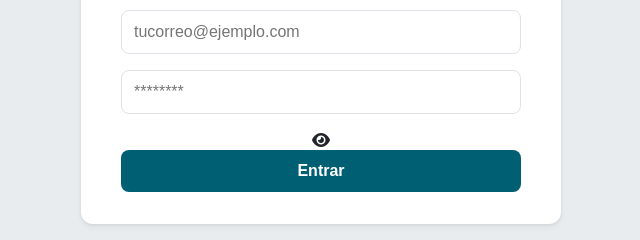
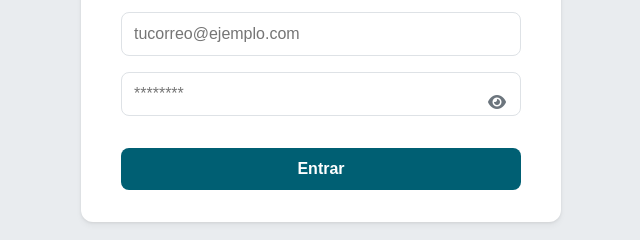
Before and after one commit to CCEPCAHER/ChecklistAR2025, a plain HTML site: page index.html in a window 1280 px wide. Shown: the part 351-591 px from the top of the page, 319-959 px from the left. Drawn offline with Linux system fonts and the light colour scheme; no server answers.

Commit message:
Actualizar styles.css

```diff
--- a/styles.css
+++ b/styles.css
@@ -45,6 +45,41 @@ body {
 #login-form button { width: 100%; padding: 0.75rem; font-size: 1em; font-weight: 600; color: white; background-color: var(--viernes-primary); border: none; border-radius: 8px; cursor: pointer; transition: background-color 0.2s; }
 #login-form button:hover { background-color: #004c5c; }
 #login-error { color: #dc3545; margin-top: 1rem; font-size: 0.9em; }
+
+/* Nuevo contenedor para el campo de contraseña */
+.password-wrapper {
+  position: relative;
+  width: 100%;
+  margin-bottom: 1rem; /* Mantenemos el margen que tenía el input */
+}
+
+/* Ajustamos el input para que no se solape con el icono */
+#login-form .password-wrapper input {
+  width: 100%;
+  padding: 0.75rem;
+  font-size: 1em;
+  border-radius: 8px;
+  border: 1px solid var(--border-color);
+  box-sizing: border-box;
+  /* Añadimos padding a la derecha para dejar espacio al icono */
+  padding-right: 40px;
+}
+
+/* Estilos para el icono del ojo */
+#toggle-password-visibility {
+  position: absolute;
+  top: 50%;
+  right: 15px;
+  transform: translateY(-50%);
+  color: var(--text-secondary);
+  cursor: pointer;
+  transition: color 0.2s ease;
+}
+
+#toggle-password-visibility:hover {
+  color: var(--text-primary);
+}
+
 
 /* --- ESTILOS GENERALES APP --- */
 .hidden { display: none !important; }
```
